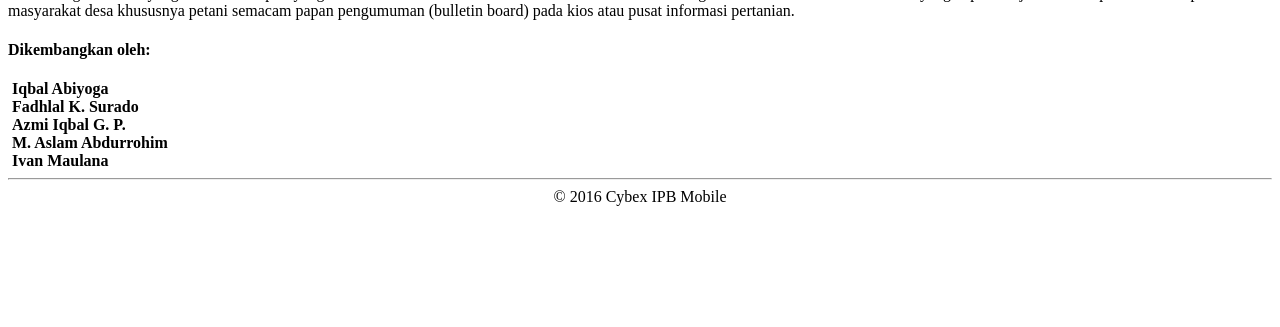
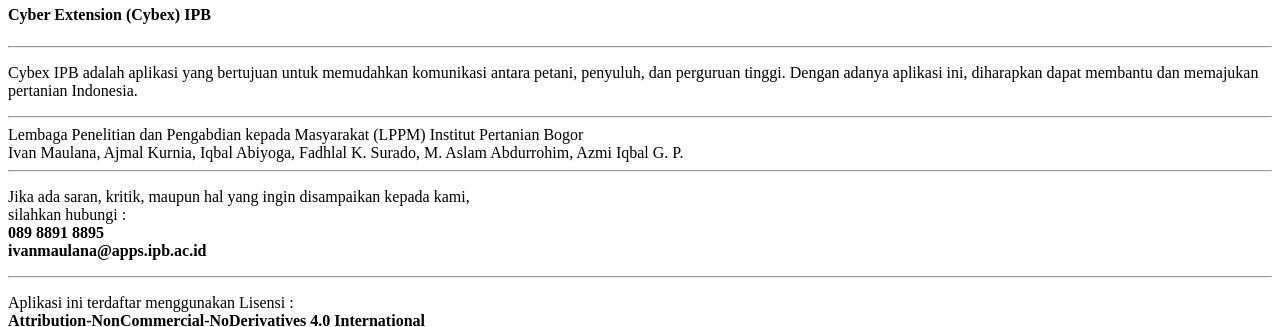
Before and after one commit to rajamuda/cybex-mobile-ipb, a PHP site: page /pages/about/about.html in a window 1280 px wide. Shown: the part 341-668 px from the top of the page. Before the commit the page ends 547 px from the top, so only its background shows below. Run offline with PHP 8.4, Linux system fonts and the light colour scheme.

Commit message:
update banyak

```diff
--- a/src/pages/about/about.html
+++ b/src/pages/about/about.html
@@ -14,18 +14,37 @@
     </ion-navbar>
 </ion-header>
 <ion-content>
-    <div class="about-header"> <img src="assets/img/cybex.png"> </div>
+  <div>
+    <img src="assets/img/playstore.png">
+  </div>
     <div padding class="about-info">
-        <h4>Cybex Mobile App</h4>
-        <p style="text-align:justify"> Cybex Mobile App adalah aplikasi mobile yang menghubungkan petani dengan para ahli pertanian di IPB. Berkembangnya cyber extension juga dapat mempercepat arus informasi pertanian dari pusat sampai ke daerah dan dapat meningkatkan akses petani terhadap informasi yang dibutuhkan. Cyber extension dapat dimanfaatkan untuk kegiatan pelayanan data dan informasi penyuluhan khususnya membantu memperlancar dan memudahkan fasilitas kepada pelaku penyuluhan terutama para penyuluh pertanian. Dalam hal ini cyber extension berperan dalam mendukung penyediaan informasi yang memadai sebagai bahan dalam memfasilitasi proses pembelajaran tersebut. Model komunikasi cyber extension mengumpulkan atau memusatkan informasi yang diterima oleh petani dari berbagai sumber yang berbeda maupun yang sama dan disederhanakan dalam bahasa lokal disertai dengan teks dan ilustrasi audio visual yang dapat disajikan atau diperlihatkan kepada seluruh masyarakat desa khususnya petani semacam papan pengumuman (bulletin board) pada kios atau pusat informasi pertanian. </p>
+      <h4 primary>Cyber Extension (Cybex) IPB</h4><hr />
+      <p>
+        Cybex IPB adalah aplikasi yang bertujuan untuk memudahkan komunikasi antara petani, penyuluh, dan perguruan tinggi. Dengan adanya
+        aplikasi ini, diharapkan dapat membantu dan memajukan pertanian Indonesia.
+      </p><hr />
+      <div>
+        <ion-icon name="home" primary></ion-icon>
+        <span primary>Lembaga Penelitian dan Pengabdian kepada Masyarakat (LPPM) Institut Pertanian Bogor</span>
+      </div>
 
-        <h4>Dikembangkan oleh: </h4>
-        <ion-icon name="contact"></ion-icon><strong>&nbsp;Iqbal Abiyoga</strong><br/>
-        <ion-icon name="contact"></ion-icon><strong>&nbsp;Fadhlal K. Surado</strong><br/>
-        <ion-icon name="contact"></ion-icon><strong>&nbsp;Azmi Iqbal G. P.</strong><br/>
-        <ion-icon name="contact"></ion-icon><strong>&nbsp;M. Aslam Abdurrohim</strong><br/>
-        <ion-icon name="contact"></ion-icon><strong>&nbsp;Ivan Maulana</strong><br/>
-        <hr>
-        <div style="text-align: center">&copy; 2016 Cybex IPB Mobile</div>
+      <div dark>
+        <ion-icon name="people" primary></ion-icon>
+        <span primary>Ivan Maulana, Ajmal Kurnia, Iqbal Abiyoga, Fadhlal K. Surado, M. Aslam Abdurrohim, Azmi Iqbal G. P.</span>
+      </div>
+      <hr>
+
+      <div class="dark text-center">
+        <p>
+          Jika ada saran, kritik, maupun hal yang ingin disampaikan kepada kami,<br />silahkan hubungi :<br />
+          <b primary>089 8891 8895</b><br /><b primary>ivanmaulana@apps.ipb.ac.id</b>
+      </div><hr />
+
+      <div class="dark text-center">
+        <p>
+          Aplikasi ini terdaftar menggunakan Lisensi :<br />
+          <b primary>Attribution-NonCommercial-NoDerivatives 4.0 International</b><br />
+          <img style="width:40%" alt="Creative Commons License" src="https://i.creativecommons.org/l/by-nc-nd/4.0/88x31.png" />
+      </div><hr />
     </div>
 </ion-content>
--- a/src/pages/account/account.html
+++ b/src/pages/account/account.html
@@ -13,9 +13,9 @@
     <h2>{{username}}</h2>
 
     <ion-list inset>
-      <button ion-item (click)="updatePicture()">Update Picture</button>
+      <!-- <button ion-item (click)="updatePicture()">Update Picture</button>
       <button ion-item (click)="changeUsername()">Change Username</button>
-      <button ion-item (click)="changePassword()">Change Password</button>
+      <button ion-item (click)="changePassword()">Change Password</button> -->
       <button ion-item (click)="logout()">Logout</button>
     </ion-list>
   </div>
--- a/src/pages/artikel-baca/artikel-baca.html
+++ b/src/pages/artikel-baca/artikel-baca.html
@@ -8,7 +8,6 @@
   <ion-refresher (ionRefresh)="doRefresh($event)">
     <ion-refresher-content
       pullingIcon="arrow-dropdown"
-      pullingText="Memuat ulang..."
       refreshingSpinner="circles"
       refreshingText="Memuat ulang...">
     </ion-refresher-content>
--- a/src/pages/artikel/artikel.html
+++ b/src/pages/artikel/artikel.html
@@ -17,7 +17,6 @@
   <ion-refresher (ionRefresh)="doRefresh($event)">
     <ion-refresher-content
       pullingIcon="arrow-dropdown"
-      pullingText="Tarik untuk memuat ulang"
       refreshingSpinner="circles"
       refreshingText="Memuat...">
     </ion-refresher-content>
@@ -32,8 +31,9 @@
     <div *ngFor="let post of posts">
 
       <ion-card (click)="baca(post.id_artikel)" class="head">
+        <img *ngIf="post.foto !== null" src="http://cybex.ipb.ac.id/uploads/{{post.foto}}" />
         <ion-card-header>
-          <b class="judul">{{post.judul_artikel}}</b>
+          <b class="judul">{{post.judul_artikel}}</b><br />
           <p class="info">Oleh: {{post.nama_user_input}} <span style="color:#7f8c8d">| {{post.tanggal}}</span></p><hr>
         </ion-card-header>
         <ion-card-content>
--- a/src/pages/diskusi/diskusi.html
+++ b/src/pages/diskusi/diskusi.html
@@ -21,7 +21,6 @@
   <ion-refresher (ionRefresh)="doRefresh($event)">
     <ion-refresher-content
       pullingIcon="arrow-dropdown"
-      pullingText="Memuat ulang..."
       refreshingSpinner="circles"
       refreshingText="Memuat data...">
     </ion-refresher-content>
@@ -36,6 +35,7 @@
     <div *ngFor="let dis of diskusi">
       <ion-card (click)="baca(dis.id_artikel)" class="head">
         <ion-card-header>
+          <img *ngIf="dis.foto !== null" src="http://cybex.ipb.ac.id/uploads/{{dis.foto}}" />
           <b class="judul">{{dis.judul_artikel}}</b>
           <p class="info">Oleh: <b>{{dis.nama_user_input}}</b> <span style="color:#7f8c8d">| {{dis.tanggal}}</span></p><hr>
         </ion-card-header>
--- a/src/pages/tulis-artikel/tulis-artikel.html
+++ b/src/pages/tulis-artikel/tulis-artikel.html
@@ -26,6 +26,7 @@
   </div>
   <br>
   <div text-center>
+    <ion-input type="text"></ion-input>
     <button ion-button outline (click)="ambilGambar()"><ion-icon name="camera"></ion-icon></button>
     <button ion-button (click)="kirim()">Kirim Artikel</button>
   </div>
--- a/src/pages/tulis-diskusi/tulis-diskusi.html
+++ b/src/pages/tulis-diskusi/tulis-diskusi.html
@@ -27,7 +27,7 @@
   </div>
   <br>
   <div text-center>
-  	<button ion-button outline (click)="getPicture()"><ion-icon name="camera"></ion-icon></button>
+  	<button ion-button outline (click)="ambilGambar()"><ion-icon name="camera"></ion-icon></button>
    	<button ion-button (click)="kirim()">Kirim Pertanyaan</button>
   </div>
 
--- a/src/pages/tulis-diskusi/tulis-diskusi.ts
+++ b/src/pages/tulis-diskusi/tulis-diskusi.ts
@@ -4,6 +4,8 @@ import { Http } from '@angular/http';
 
 import { UserData } from '../../providers/user-data';
 import { LoginPage } from '../login/login';
+
+import { ImagePicker } from 'ionic-native';
 /*
   Generated class for the TulisDiskusi page.
 
```
Also changed, not shown: src/pages/cari/cari.html (+5 -4 lines), src/pages/cari/cari.scss (+14 -0 lines), src/pages/tulis-artikel/tulis-artikel.ts (+9 -7 lines), 3 other files.
